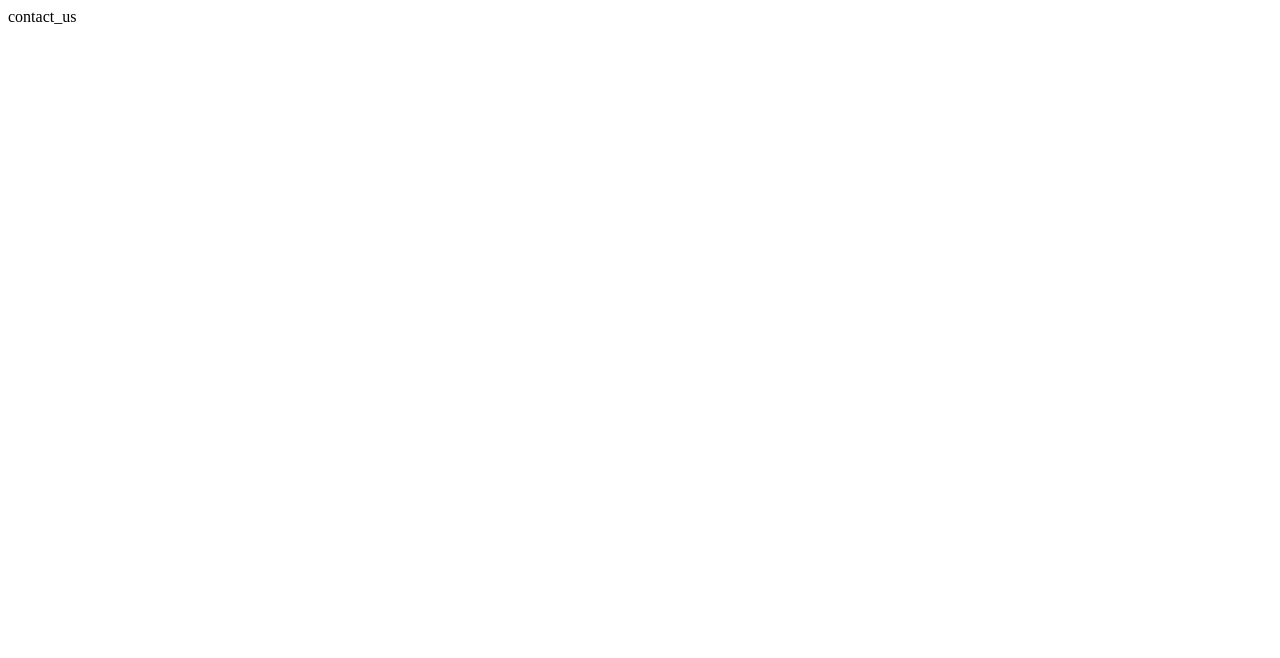
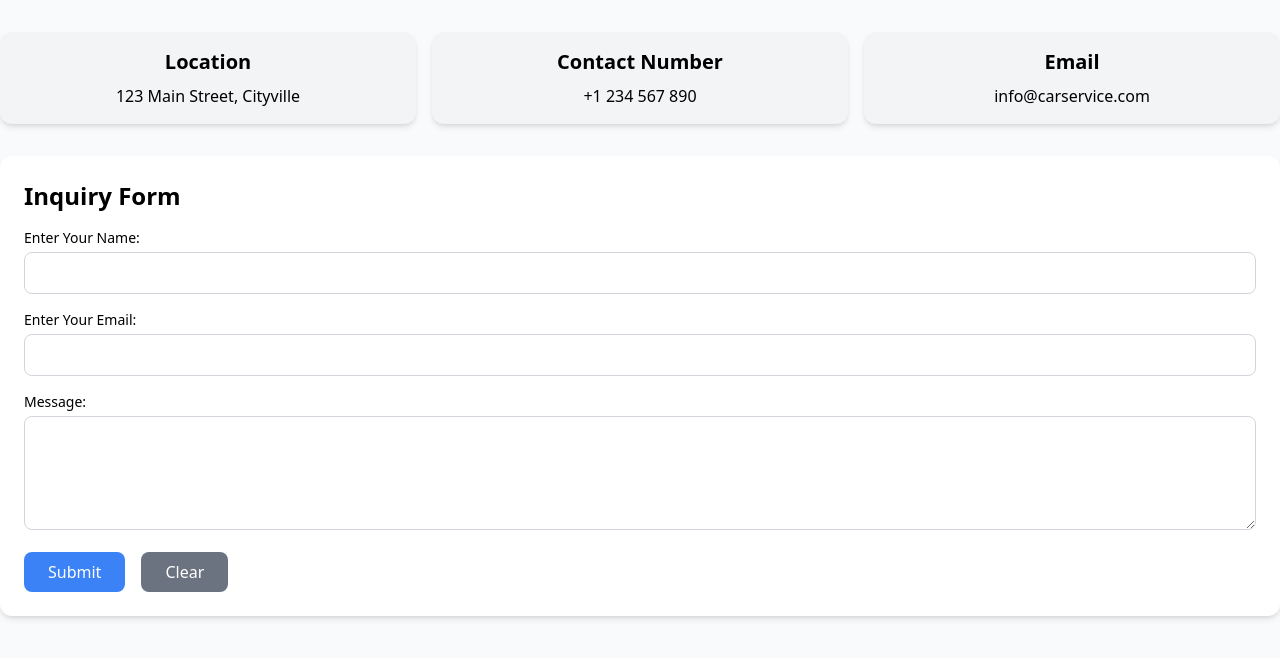
Before and after one commit to nikv844/Static-Website-Project, a plain HTML site: page contact_us.html in a window 1280 px wide. Drawn offline with nearby package versions, Linux system fonts and the light colour scheme.

Commit message:
Update contact_us.html

```diff
--- a/contact_us.html
+++ b/contact_us.html
@@ -1 +1,96 @@
-contact_us
+<!DOCTYPE html>
+<html lang="en">
+<head>
+  <meta charset="UTF-8">
+  <meta name="viewport" content="width=device-width, initial-scale=1.0">
+  <title>Contact Us</title>
+  <script src="https://cdn.tailwindcss.com"></script>
+  <script>
+    function showThankYouMessage(event) {
+      event.preventDefault(); // Prevent form submission
+      alert("We got your message. Thank you for contacting us!");
+      // Clear the form fields
+      document.getElementById("name").value = "";
+      document.getElementById("email").value = "";
+      document.getElementById("message").value = "";
+    }
+  </script>
+</head>
+<body class="bg-gray-50">
+  <div class="container mx-auto py-8">
+    <!-- Top Section with 3 Containers -->
+    <div class="grid grid-cols-1 md:grid-cols-3 gap-4 mb-8">
+      <!-- Location Container -->
+      <div class="bg-gray-100 p-4 rounded-xl shadow-md text-center">
+        <h2 class="text-xl font-bold mb-2">Location</h2>
+        <p>123 Main Street, Cityville</p>
+      </div>
+
+      <!-- Contact Number Container -->
+      <div class="bg-gray-100 p-4 rounded-xl shadow-md text-center">
+        <h2 class="text-xl font-bold mb-2">Contact Number</h2>
+        <p>+1 234 567 890</p>
+      </div>
+
+      <!-- Email Container -->
+      <div class="bg-gray-100 p-4 rounded-xl shadow-md text-center">
+        <h2 class="text-xl font-bold mb-2">Email</h2>
+        <p>info@carservice.com</p>
+      </div>
+    </div>
+
+    <!-- Inquiry Form -->
+    <div class="bg-white p-6 rounded-xl shadow-md">
+      <h2 class="text-2xl font-bold mb-4">Inquiry Form</h2>
+      <form onsubmit="showThankYouMessage(event)" class="space-y-4">
+        <!-- Name Field -->
+        <div>
+          <label for="name" class="block text-sm font-medium mb-1">Enter Your Name:</label>
+          <input
+            type="text"
+            id="name"
+            name="name"
+            class="w-full border border-gray-300 rounded-lg px-4 py-2 focus:ring-2 focus:ring-blue-500 focus:outline-none"
+            required>
+        </div>
+
+        <!-- Email Field -->
+        <div>
+          <label for="email" class="block text-sm font-medium mb-1">Enter Your Email:</label>
+          <input
+            type="email"
+            id="email"
+            name="email"
+            class="w-full border border-gray-300 rounded-lg px-4 py-2 focus:ring-2 focus:ring-blue-500 focus:outline-none"
+            required>
+        </div>
+
+        <!-- Message Field -->
+        <div>
+          <label for="message" class="block text-sm font-medium mb-1">Message:</label>
+          <textarea
+            id="message"
+            name="message"
+            rows="4"
+            class="w-full border border-gray-300 rounded-lg px-4 py-2 focus:ring-2 focus:ring-blue-500 focus:outline-none"
+            required></textarea>
+        </div>
+
+        <!-- Buttons -->
+        <div class="flex space-x-4">
+          <button
+            type="submit"
+            class="bg-blue-500 text-white px-6 py-2 rounded-lg hover:bg-blue-600 focus:ring-2 focus:ring-blue-500">
+            Submit
+          </button>
+          <button
+            type="reset"
+            class="bg-gray-500 text-white px-6 py-2 rounded-lg hover:bg-gray-600 focus:ring-2 focus:ring-gray-500">
+            Clear
+          </button>
+        </div>
+      </form>
+    </div>
+  </div>
+</body>
+</html>
```
